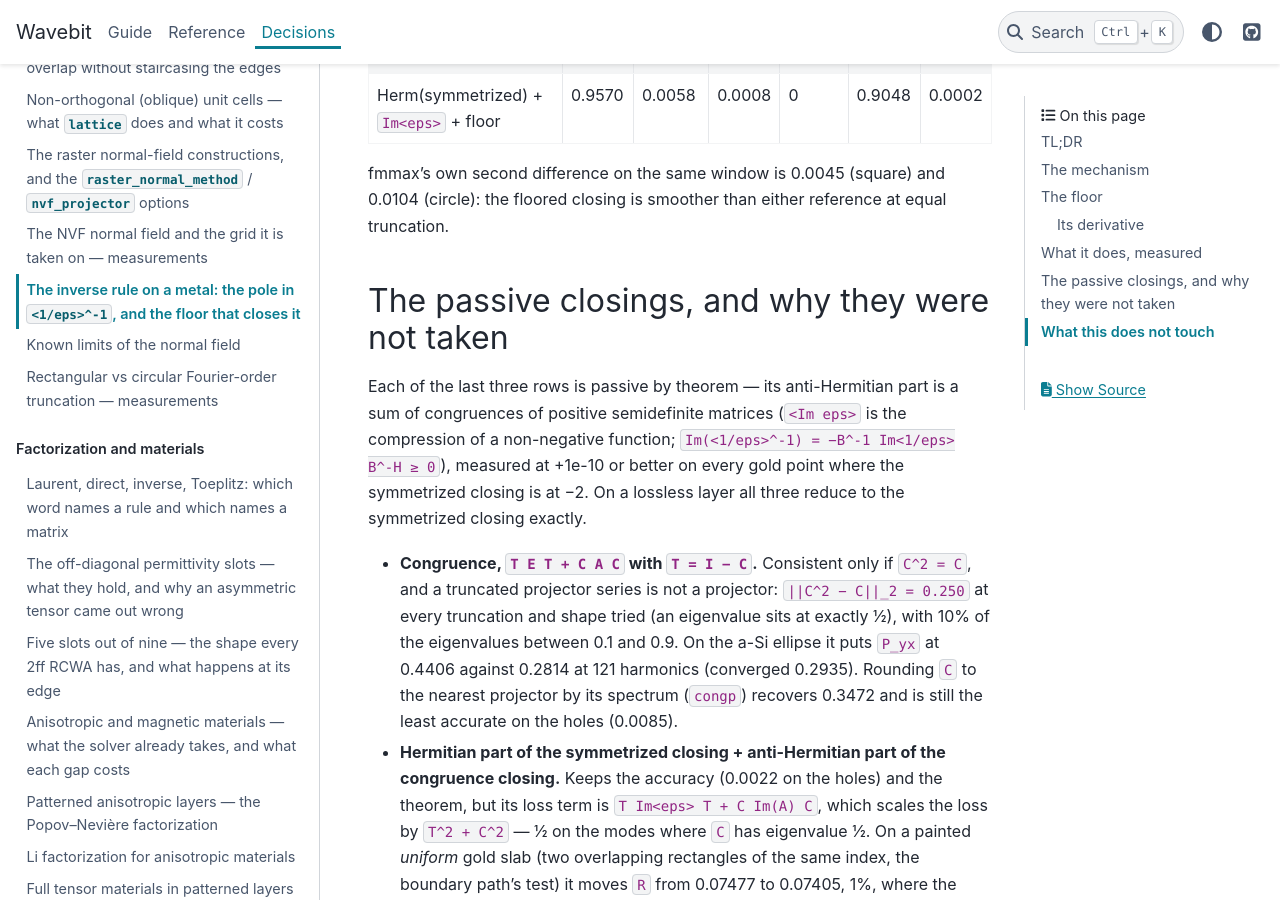
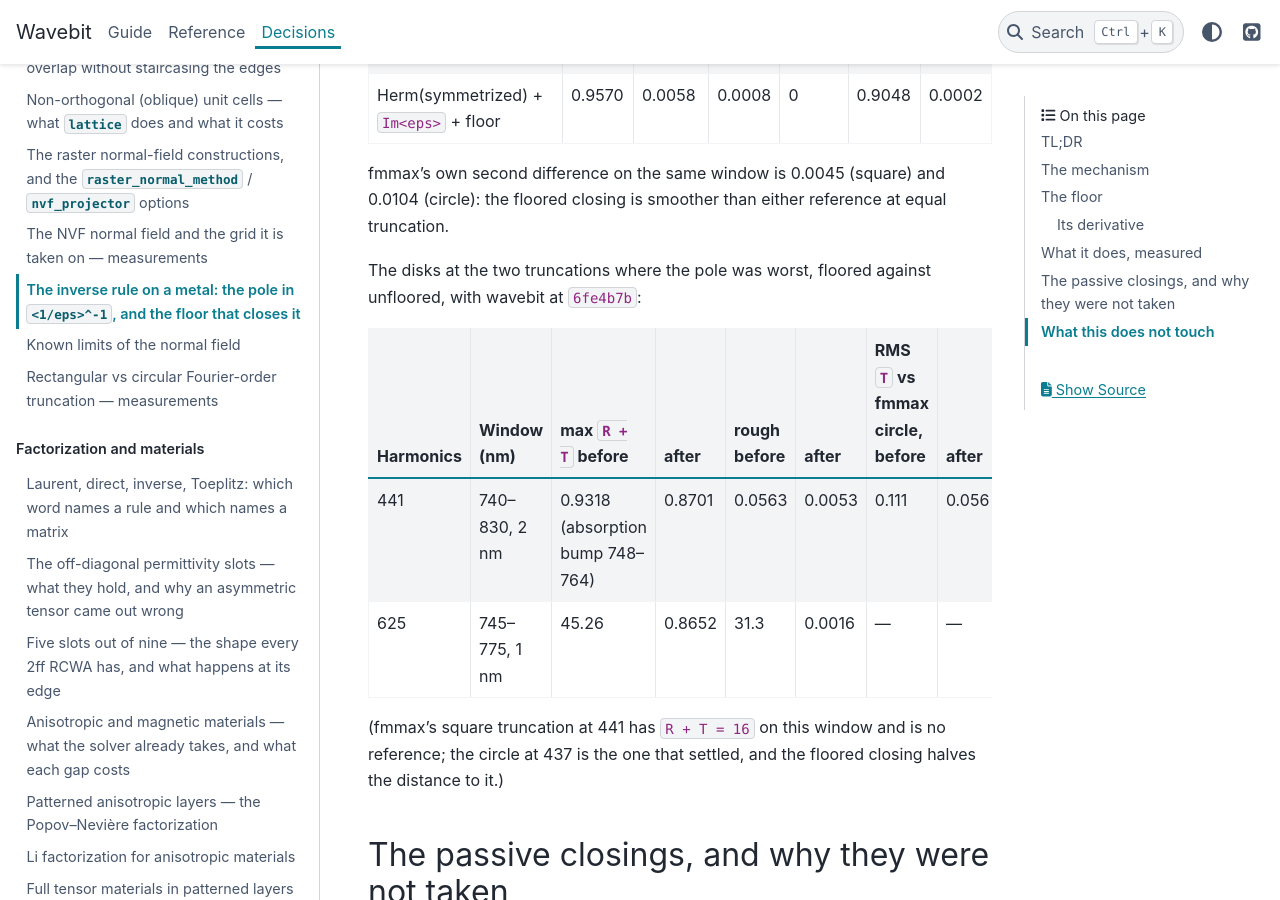
Before and after one commit to fieldalgo/wavebit, a Sphinx documentation site: the page built from docs/nvf-metal-inverse-rule.md, in a window 1280 px wide and 900 px high, scrolled down 9184 px. Built offline with Sphinx 7.4.7 and the PyData theme 0.15.4, drawn with Linux system fonts in a browser that asks for light colours.

Commit message:
docs(nvf): record the floored closing on the gold disks at 441 and 625 harmonics
The two truncations where the inverse-rule pole was worst: R + T 45.26 -> 0.8652
at 625 (745-775 nm) with the largest second difference of T 31.3 -> 0.0016, and
the 748-764 nm absorption bump at 441 (0.0563 -> 0.0053), halving the RMS
distance in T from fmmax's circular truncation (0.111 -> 0.056). Measured on
2026-09-27 with wavebit at 6fe4b7b, as the page's other spectra; the table
says so.

Co-Authored-By: Claude Fable 5.1 <noreply@anthropic.com>
Co-Authored-By: Claude Opus 5.5 <noreply@anthropic.com>

```diff
--- a/docs/nvf-metal-inverse-rule.md
+++ b/docs/nvf-metal-inverse-rule.md
@@ -260,6 +260,17 @@ wavebit at `6fe4b7b` (`rough` is the largest second difference of `T`, the signa
 fmmax's own second difference on the same window is 0.0045 (square) and 0.0104 (circle): the
 floored closing is smoother than either reference at equal truncation.
 
+The disks at the two truncations where the pole was worst, floored against unfloored, with wavebit
+at `6fe4b7b`:
+
+| Harmonics | Window (nm) | max `R + T` before | after | rough before | after | RMS `T` vs fmmax circle, before | after |
+| --- | --- | --- | --- | --- | --- | --- | --- |
+| 441 | 740–830, 2 nm | 0.9318 (absorption bump 748–764) | 0.8701 | 0.0563 | 0.0053 | 0.111 | 0.056 |
+| 625 | 745–775, 1 nm | 45.26 | 0.8652 | 31.3 | 0.0016 | — | — |
+
+(fmmax's square truncation at 441 has `R + T = 16` on this window and is no reference; the
+circle at 437 is the one that settled, and the floored closing halves the distance to it.)
+
 ## The passive closings, and why they were not taken
 
 Each of the last three rows is passive by theorem — its anti-Hermitian part is a sum of
```
